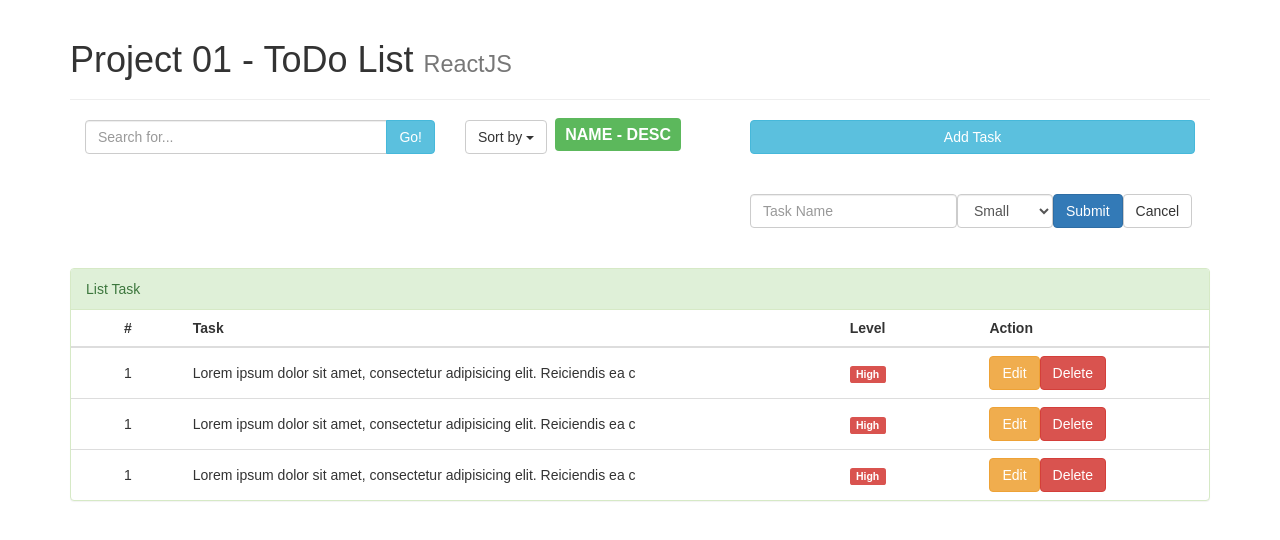
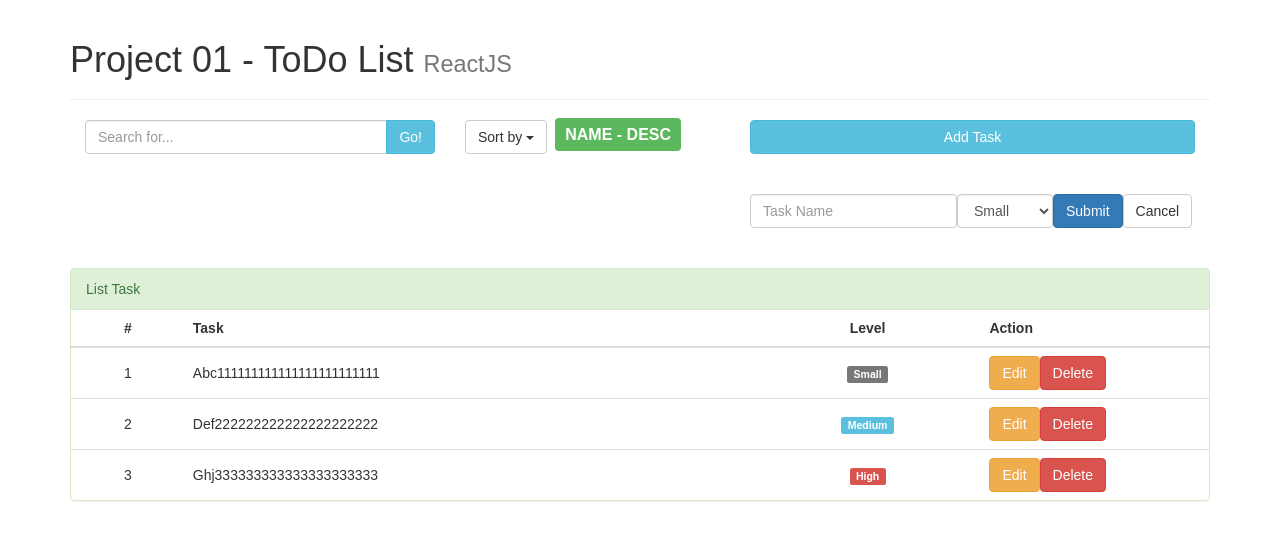
Before and after one commit to ptdatkhtn/ReactJs-todoList, a React (Create React App) app: page / in a window 1280 px wide. Shown: the top 540 px of the page. Built offline with nearby package versions, Linux system fonts and the light colour scheme.

Commit message:
show items

```diff
--- a/package.json
+++ b/package.json
@@ -7,7 +7,8 @@
     "jquery": "^3.3.1",
     "react": "^16.5.0",
     "react-dom": "^16.5.0",
-    "react-scripts": "1.1.5"
+    "react-scripts": "1.1.5",
+    "uuid": "^3.3.2"
   },
   "scripts": {
     "start": "react-scripts start",
--- a/src/App.js
+++ b/src/App.js
@@ -3,30 +3,17 @@ import Title from "./components/Title";
 import Control from "./components/Control";
 import Form from "./components/Form";
 import List from "./components/List";
-
+import tasks from "./mocks/tasks";
 
 class App extends Component {
     constructor(props){
         super(props);
         this.state = {
-            items : [
-                {
-                    name : "Abc",
-                    level : 0 // 0 small, 1 medium, 2 high
-                },
-                {
-                    name : "Def",
-                    level : 1 // 0 small, 1 medium, 2 high
-                },
-                {
-                    name : "Ghj",
-                    level : 2 // 0 small, 1 medium, 2 high
-                }
-            ]
+            items: tasks
         };
     }
     render() {
-       // console.log(this.state.items);
+        //console.log(this.state.items);
         let items = this.state.items;
         return (
             <div>
@@ -41,7 +28,7 @@ class App extends Component {
                     <Form/>
                     {/* FORM : END */}
                     {/* LIST : START */}
-                    <List items = {items} />
+                    <List items = {items}/>
                     {/* LIST : END */}
                 </div>
 
--- a/src/components/Item.js
+++ b/src/components/Item.js
@@ -3,13 +3,27 @@ import React, {Component} from 'react';
 
 
 class Item extends Component {
+
+    showElmLevel(level){
+        let elmLevel = <span className="label label-default">Small</span>;
+        if(level === 1){
+            elmLevel = <span className="label label-info">Medium</span>;
+        }
+        else if(level === 2){
+            elmLevel = <span className="label label-danger">High</span>;
+        }
+        return elmLevel;
+    }
     render() {
+        //console.log(this.props.item);
+        const item = this.props.item;
+
         return (
 
                 <tr>
-                    <td className="text-center">1</td>
-                    <td>Lorem ipsum dolor sit amet, consectetur adipisicing elit. Reiciendis ea c</td>
-                    <td className="text-center"><span className="label label-danger">High</span></td>
+                    <td className="text-center">{this.props.index + 1}</td>
+                    <td>{item.name}</td>
+                    <td className="text-center">{this.showElmLevel(this.props.item.level)}</td>
                     <td>
                         <button type="button" className="btn btn-warning">Edit</button>
                         <button type="button" className="btn btn-danger">Delete</button>
@@ -19,6 +33,7 @@ class Item extends Component {
          )
         ;
     }
+
 }
 
 export default Item;
--- a/src/components/List.js
+++ b/src/components/List.js
@@ -10,9 +10,10 @@ class List extends Component {
     }
     render() {
         const items = this.props.items;
-        const elmItem = items.map((items, index)=>{
+        //console.log(items);
+        const elmItem = items.map((item, index)=>{
             return (
-                <Item key={index}/>
+                <Item key={index} item = {item} index = {index}/>
             )
         })
         return (
--- /dev/null
+++ b/src/mocks/tasks.js
@@ -0,0 +1,21 @@
+const uuidv4 = require('uuid/v4');
+
+let tasks = [
+    {
+        id : uuidv4(),
+        name : "Abc111111111111111111111111",
+        level : 0 // 0 small, 1 medium, 2 high
+    },
+    {
+        id : uuidv4(),
+        name : "Def222222222222222222222",
+        level : 1 // 0 small, 1 medium, 2 high
+    },
+    {
+        id : uuidv4(),
+        name : "Ghj333333333333333333333",
+        level : 2 // 0 small, 1 medium, 2 high
+    }
+]
+
+export default tasks;
```
